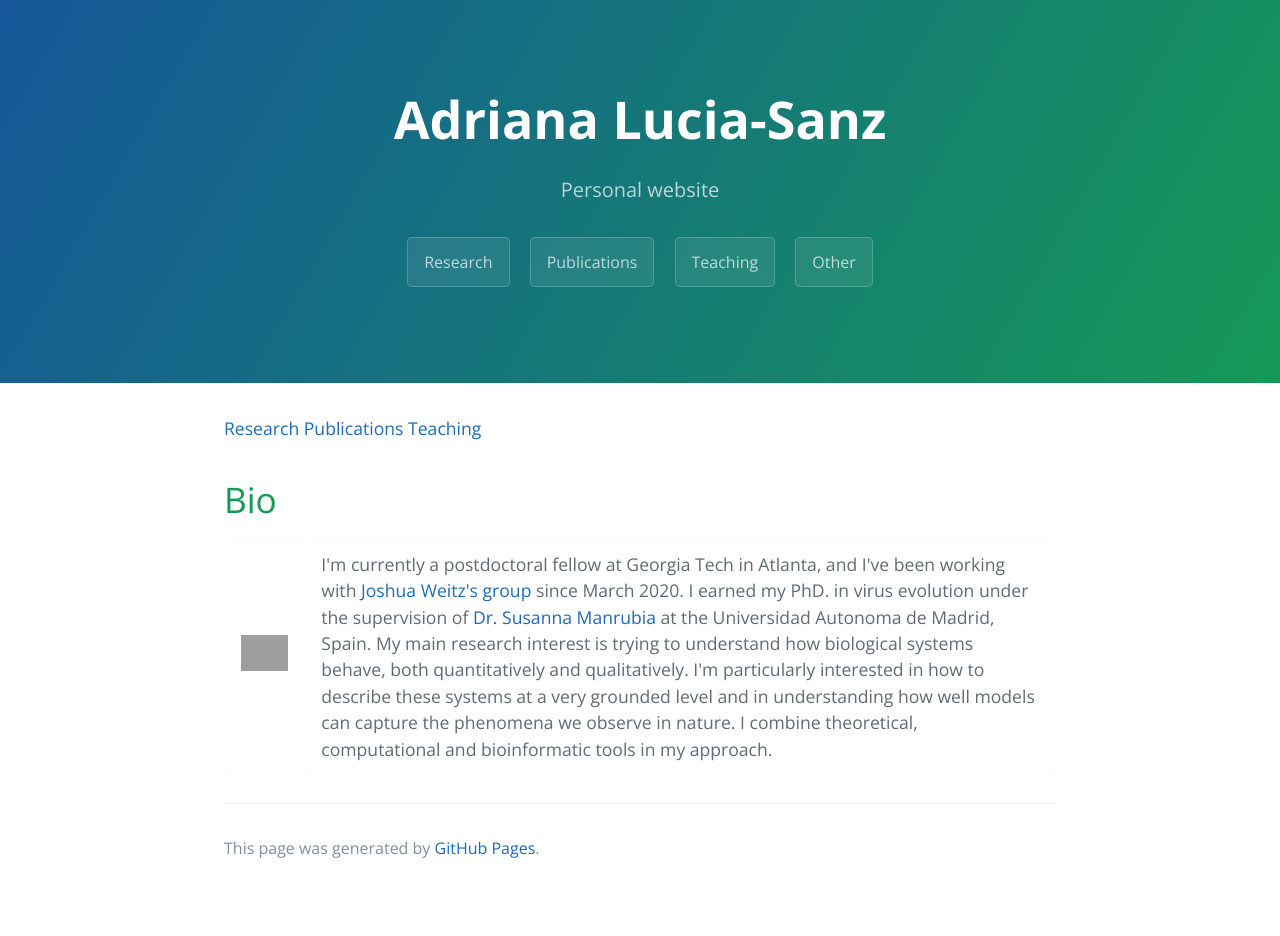
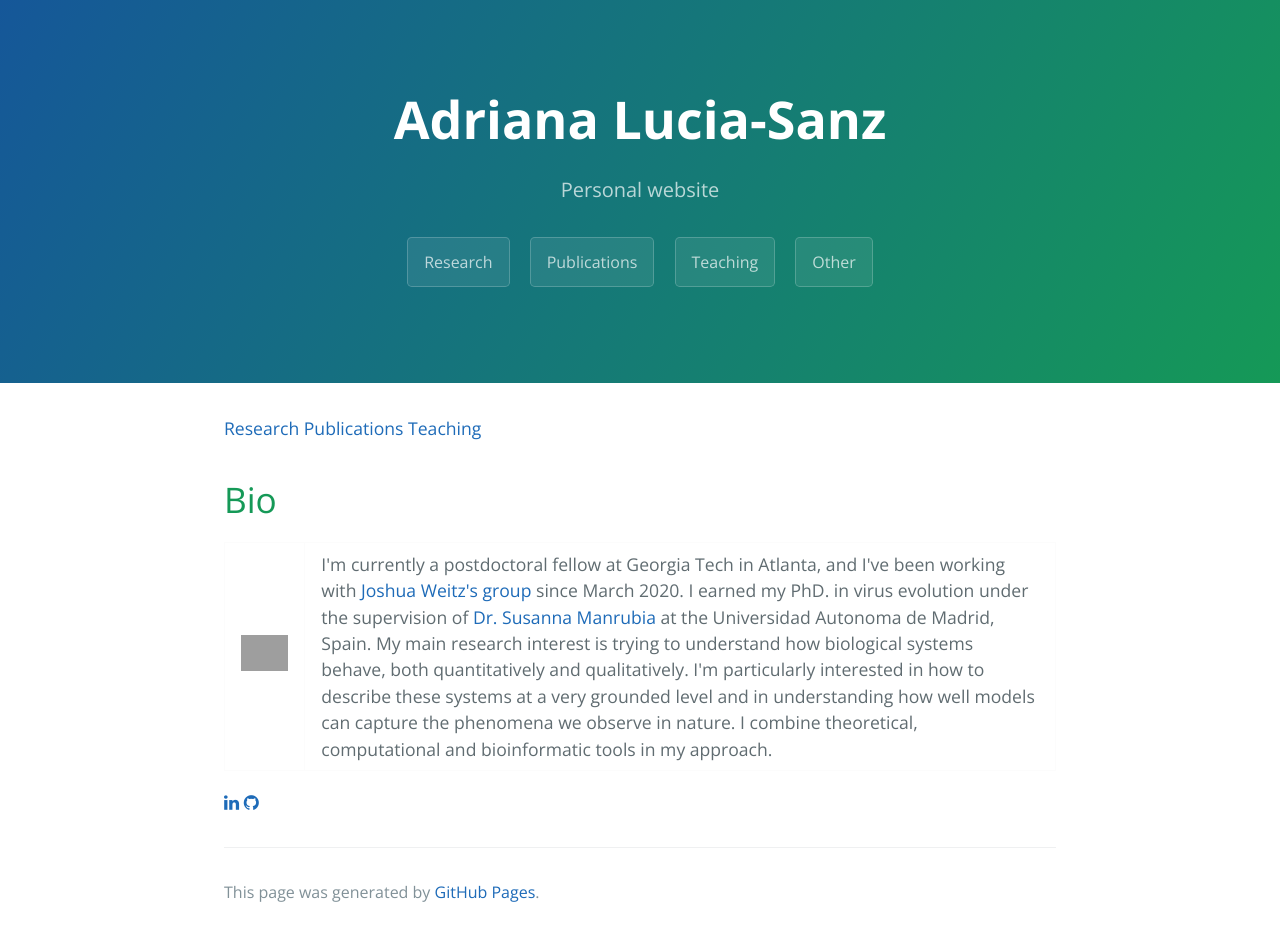
Before and after one commit to aluciasanz/aluciasanz.github.io, a Jekyll site: the page built from index.md, in a window 1280 px wide. Built offline with Jekyll 4.4.1, drawn with Linux system fonts in a browser that asks for light colours; before the commit the page ends 900 px from its top, so only the background shows below that; grey boxes are pictures that could not be loaded.

Commit message:
Update head-custom.html

```diff
--- a/_includes/head-custom.html
+++ b/_includes/head-custom.html
@@ -4,7 +4,7 @@
 {% include head-custom-google-analytics.html %}
 
 <!-- You can set your favicon here -->
-<!-- link rel="stylesheet" href="https://cdnjs.cloudflare.com/ajax/libs/font-awesome/4.7.0/css/font-awesome.min.css" -->
-<link rel="shortcut icon" type="image/x-icon" href="{{ '/favicon.ico' | relative_url }}">
+<link rel="stylesheet" href="https://cdnjs.cloudflare.com/ajax/libs/font-awesome/4.7.0/css/font-awesome.min.css">
+<!-- link rel="shortcut icon" type="image/x-icon" href="{{ '/favicon.ico' | relative_url }}"-->
 
 <!-- end custom head snippets -->
```
